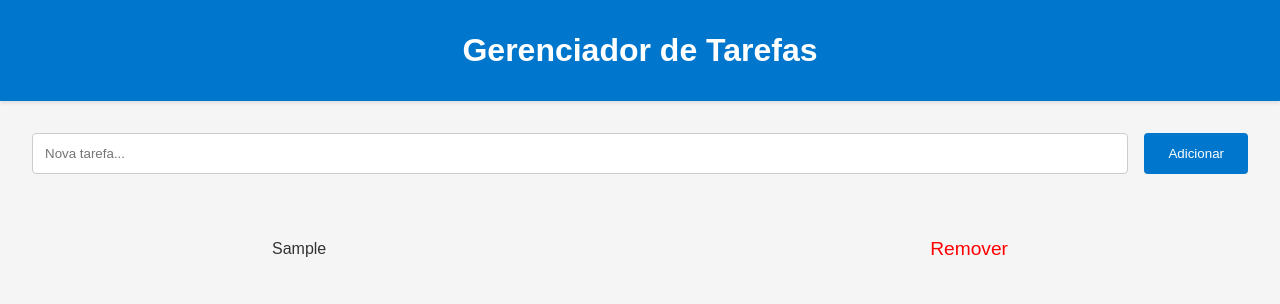
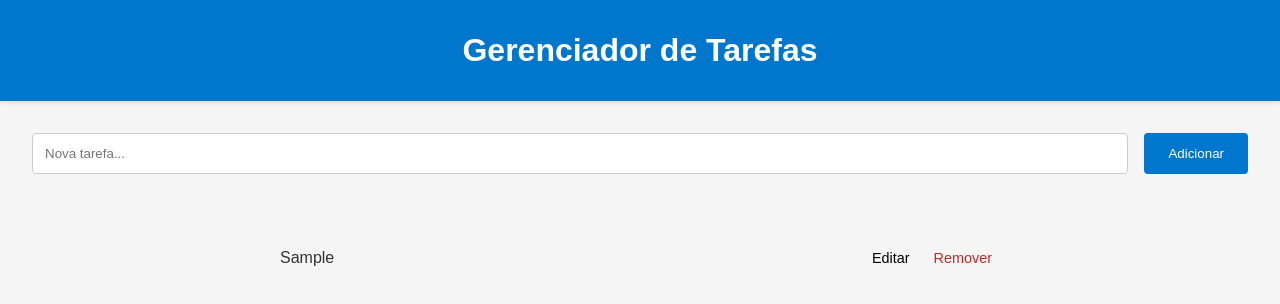
Before and after one commit to ederbastos21/gerenciador_tarefas, a React (Create React App) app: page / in a window 1280 px wide. Both pictures are taken after typing "Sample" into the empty fields and a click on the button "Adicionar". Shown: the top 304 px of the page. Built offline with nearby package versions, Linux system fonts and the light colour scheme.

Commit message:
adicionar recurso de edição de tarefas, e mudanças na estilização das tarefas

```diff
--- a/src/components/ListaTarefas/index.jsx
+++ b/src/components/ListaTarefas/index.jsx
@@ -1,23 +1,73 @@
-import React from 'react';
-import { Container } from './styles';
+import React, { useState } from 'react'
+import { Container } from './styles'
 
-const ListaTarefas = ({ tarefas, aoRemover }) => {
+const ListaTarefas = ({ tarefas, aoEditar, aoRemover }) => {
+  const [editandoId, setEditandoId] = useState(null)
+  const [textoEditado, setTextoEditado] = useState('')
+
+  const iniciarEdicao = (tarefa) => {
+    setEditandoId(tarefa.id)
+    setTextoEditado(tarefa.texto)
+  }
+
+  const finalizarEdicao = (id) => {
+    const trimmed = textoEditado.trim()
+    if (trimmed) {
+      aoEditar(id, trimmed)
+    }
+    setEditandoId(null)
+    setTextoEditado('')
+  }
+
+  const cancelarEdicao = () => {
+    setEditandoId(null)
+    setTextoEditado('')
+  }
+
   return (
     <Container>
       {tarefas.length === 0 ? (
         <p>Nenhuma tarefa adicionada ainda.</p>
       ) : (
         tarefas.map((tarefa) => (
-          <div key={tarefa.id} style={{ display: 'flex', justifyContent: 'space-between', alignItems: 'center' }}>
-            <span>{tarefa.texto}</span>
-            <button onClick={() => aoRemover(tarefa.id)} style={{ cursor: 'pointer', background: 'transparent', border: 'none', color: 'red', fontSize: '1.2rem' }}>
-              Remover
-            </button>
+          <div key={tarefa.id} className="item">
+            {editandoId === tarefa.id ? (
+              <input
+                type="text"
+                value={textoEditado}
+                onChange={e => setTextoEditado(e.target.value)}
+                onBlur={() => finalizarEdicao(tarefa.id)}
+                onKeyDown={e => {
+                  if (e.key === 'Enter') finalizarEdicao(tarefa.id)
+                  if (e.key === 'Escape') cancelarEdicao()
+                }}
+                autoFocus
+              />
+            ) : (
+              <span className={tarefa.concluida ? 'concluida' : ''}>
+                {tarefa.texto}
+              </span>
+            )}
+
+            <div className="botoes">
+              <button
+                className="btn-editar"
+                onClick={() => editandoId !== tarefa.id && iniciarEdicao(tarefa)}
+              >
+                Editar
+              </button>
+              <button
+                className="btn-remover"
+                onClick={() => aoRemover(tarefa.id)}
+              >
+                Remover
+              </button>
+            </div>
           </div>
         ))
       )}
     </Container>
-  );
-};
+  )
+}
 
-export default ListaTarefas;
+export default ListaTarefas
--- a/src/components/ListaTarefas/styles.js
+++ b/src/components/ListaTarefas/styles.js
@@ -7,4 +7,51 @@ export const Container = styled.section`
   gap: 1rem;
   max-width: 800px;
   margin: 0 auto;
+
+  .item {
+    display: flex;
+    align-items: center;
+    justify-content: space-between;
+    gap: 1rem;
+    padding: 0.5rem;
+    border-radius: 4px;
+    transition: background-color 0.2s ease;
+
+    &:hover {
+      background-color: #f0f0f0;
+    }
+
+    span {
+      flex: 1;
+      cursor: default;
+    }
+
+    input {
+      flex: 1;
+      padding: 0.5rem;
+      font-size: 1rem;
+      border: 1px solid #ccc;
+      border-radius: 4px;
+    }
+
+    .botoes {
+      display: flex;
+      gap: 0.5rem;
+    }
+
+    .btn-editar,
+    .btn-remover {
+      background: none;
+      border: none;
+      padding: 0.25rem 0.5rem;
+      cursor: pointer;
+      font-size: 0.9rem;
+      border-radius: 4px;
+      transition: background-color 0.2s ease;
+    }
+
+    .btn-remover {
+      color: #c62828;
+    }
+  }
 `
--- a/src/pages/Home/index.jsx
+++ b/src/pages/Home/index.jsx
@@ -1,36 +1,54 @@
-import React, { useState, useEffect } from 'react';
-import Cabecalho from '../../components/Cabecalho';
-import FormularioTarefa from '../../components/FormularioTarefa';
-import ListaTarefas from '../../components/ListaTarefas';
+import React, { useState, useEffect } from 'react'
+import Cabecalho from '../../components/Cabecalho'
+import FormularioTarefa from '../../components/FormularioTarefa'
+import ListaTarefas from '../../components/ListaTarefas'
 
 const Home = () => {
   const [tarefas, setTarefas] = useState(() => {
-    const salvo = localStorage.getItem('tarefas');
-    return salvo ? JSON.parse(salvo) : [];
-  });
+    const salvo = localStorage.getItem('tarefas')
+    return salvo ? JSON.parse(salvo) : []
+  })
 
   useEffect(() => {
-    localStorage.setItem('tarefas', JSON.stringify(tarefas));
-  }, [tarefas]);
+    localStorage.setItem('tarefas', JSON.stringify(tarefas))
+  }, [tarefas])
 
-  const adicionarTarefa = (novaTarefa) => {
-    if (!novaTarefa.trim()) return;
-    setTarefas(prev => [...prev, { id: Date.now(), texto: novaTarefa, concluida: false }]);
-  };
+  const adicionarTarefa = (texto) => {
+    const trimmed = texto.trim()
+    if (!trimmed) return
+    setTarefas(prev => [
+      ...prev,
+      { id: Date.now(), texto: trimmed, concluida: false }
+    ])
+  }
+
+  const editarTarefa = (id, novoTexto) => {
+    setTarefas(prev =>
+      prev.map(t =>
+        t.id === id
+          ? { ...t, texto: novoTexto }
+          : t
+      )
+    )
+  }
 
   const removerTarefa = (id) => {
-    setTarefas(prev => prev.filter(tarefa => tarefa.id !== id));
-  };
+    setTarefas(prev => prev.filter(t => t.id !== id))
+  }
 
   return (
     <>
       <Cabecalho />
       <main>
         <FormularioTarefa aoAdicionar={adicionarTarefa} />
-        <ListaTarefas tarefas={tarefas} aoRemover={removerTarefa} />
+        <ListaTarefas
+          tarefas={tarefas}
+          aoEditar={editarTarefa}
+          aoRemover={removerTarefa}
+        />
       </main>
     </>
-  );
-};
+  )
+}
 
-export default Home;
+export default Home
```
